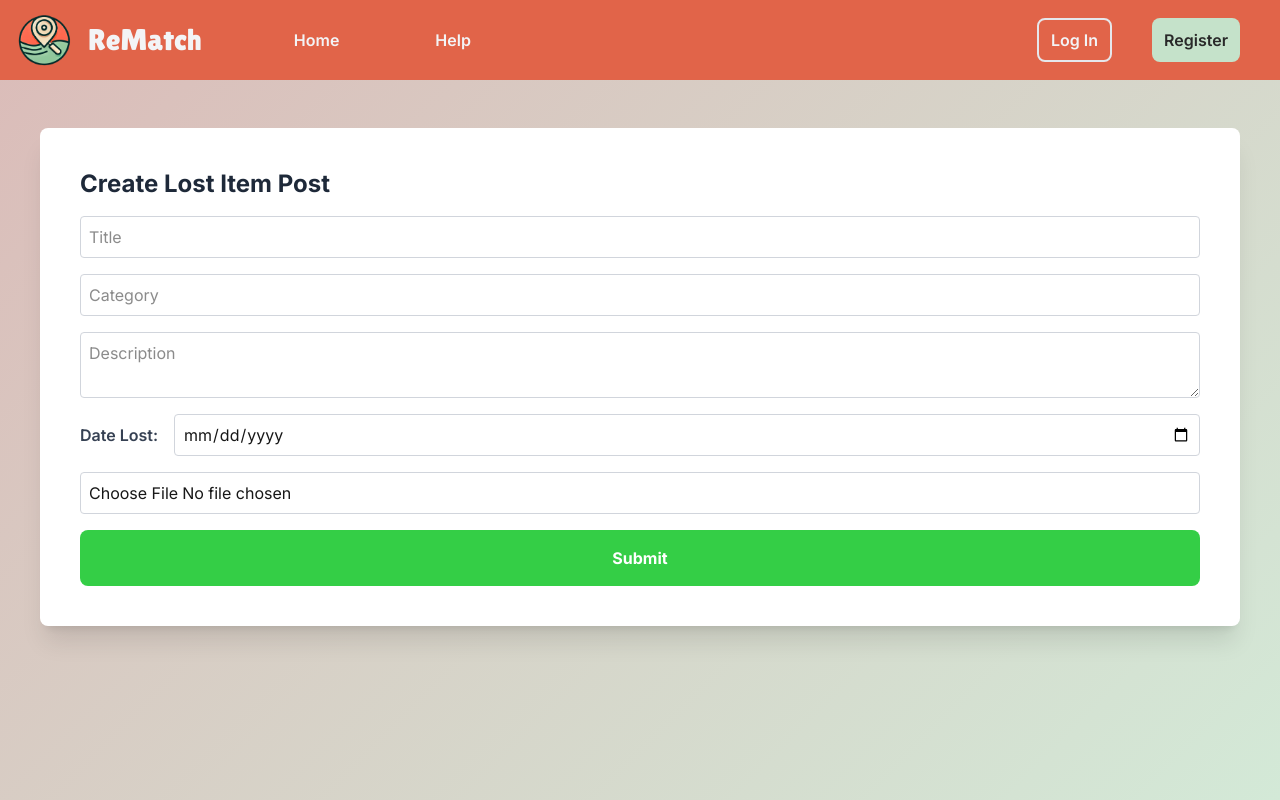
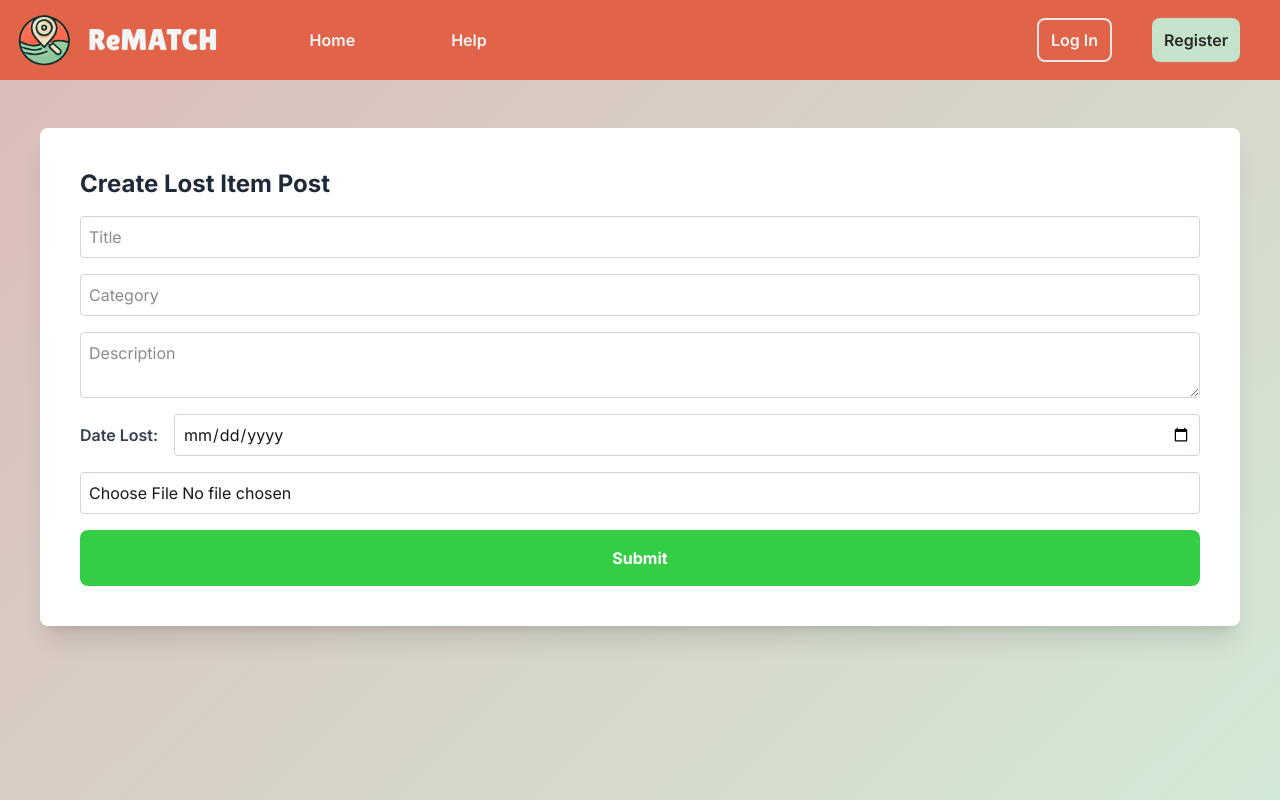
Before and after one commit to JonBabao/rematch, a Next.js app: page /dashboard/reportPost in a window 1280 px wide. Built offline with nearby package versions, Linux system fonts and the light colour scheme; no server answers.

Commit message:
Retype text of ReMATCH in TopNav.tsx

```diff
--- a/src/app/components/TopNav.tsx
+++ b/src/app/components/TopNav.tsx
@@ -58,7 +58,7 @@ const TopNav: React.FC = () => {
                         className="w-14 ml-4"
                     />
                 </Link>
-                <h1 className="lilitaOne text-3xl ml-4">ReMatch</h1>
+                <h1 className="lilitaOne text-3xl ml-4">ReMATCH</h1>
                 <div className="flex flex-grow items-center ml-16 font-semibold text-base gap-10">
                     <a href="/dashboard/home" className="p-7 hover:bg-[#D3E9D7] hover:text-gray-700 transition-colors cursor-pointer">Home</a>
                     <a className="p-7 hover:bg-[#D3E9D7] hover:text-gray-700 transition-colors cursor-pointer">Help</a>
@@ -100,17 +100,17 @@ const TopNav: React.FC = () => {
             </nav>
 
             {/* Mobile Navbar */}
-            <nav className="fixed flex flex-row h-20 w-full text-gray-200 lg:hidden items-center justify-center bg-[#131313] inset-0 z-50">
+            <nav className="fixed flex flex-row h-20 w-full text-gray-200 lg:hidden items-center justify-center rematchRed inset-0 z-50">
                 <button onClick={toggleMenu} className="ml-6 z-50">
                     <GiHamburgerMenu size={32} />
                 </button>
 
-                <h1 className="caveatBrush -ml-8 text-3xl text-center flex-grow">ReMatch</h1>
+                <h1 className="lilitaOne -ml-8 text-3xl text-center flex-grow">ReMatch</h1>
 
                 {isOpen && (
-                    <div className="absolute top-16 left-0 w-full bg-[#121212] text-white flex flex-col p-4 shadow-lg z-40">
+                    <div className="absolute top-16 left-0 w-full rematchRed text-white flex flex-col p-4 shadow-lg z-40">
                         <a href="#" className="p-3 hover:bg-[#2d2d2d]">Home</a>
-                        <a href="#" className="p-3 hover:bg-[#2d2d2d]">Leaderboards</a>
+                        <a href="#" className="p-3 hover:bg-[#2d2d2d]">About Us</a>
                         <a href="#" className="p-3 hover:bg-[#2d2d2d]">Help</a>
                         {user ? (
                             <button
```
